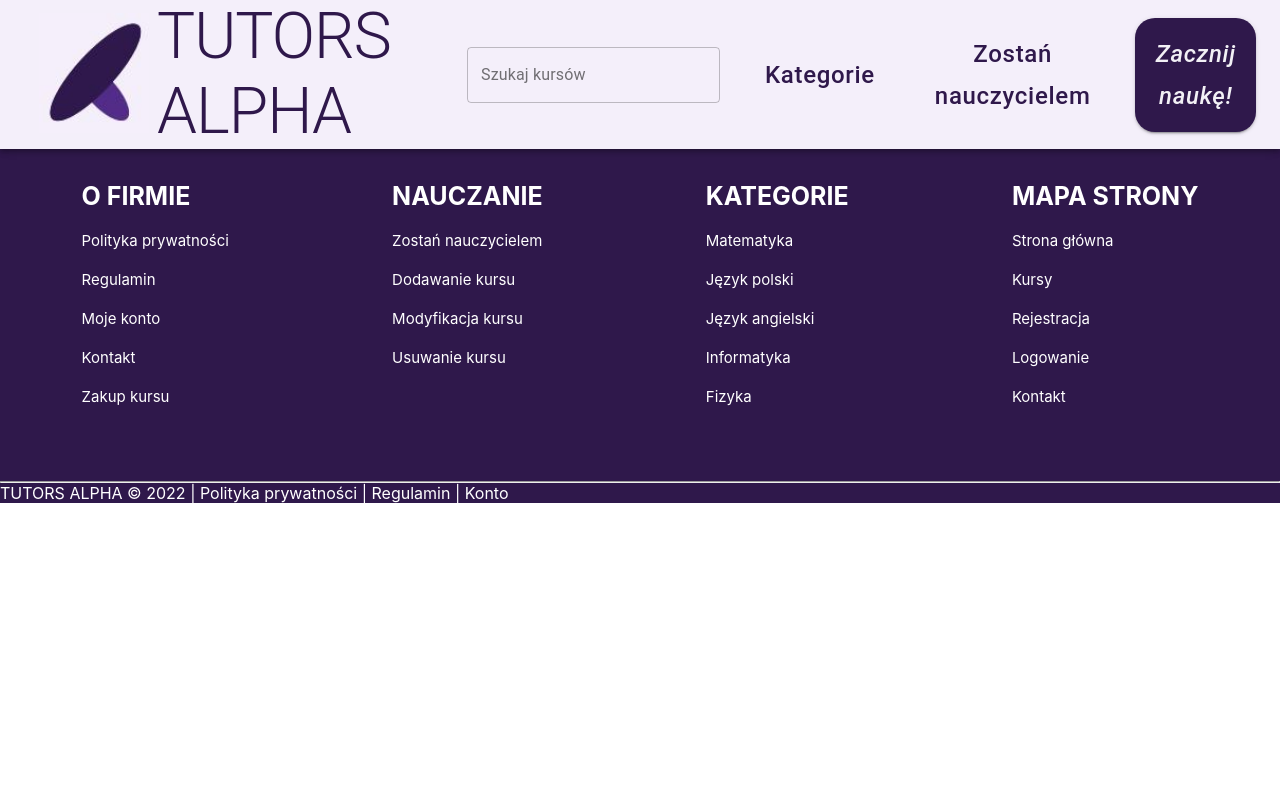
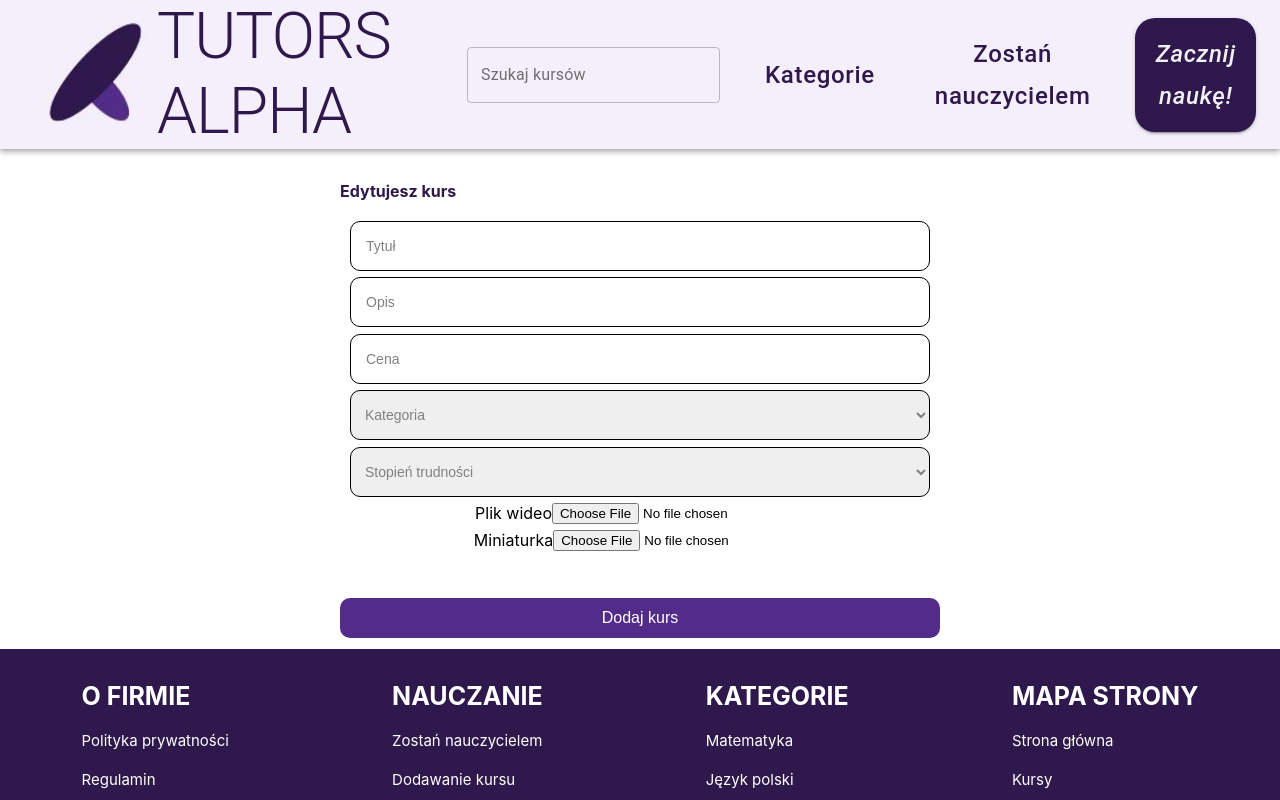
Before and after one commit to pascalbertin/serwis-z-tresciami-dydaktycznymi, a React (Create React App) app in the folder client/: page /editcourse in a window 1280 px wide. Shown: the top 800 px of the page. Built offline with nearby package versions, Linux system fonts and the light colour scheme.

Commit message:
Frontend/edit and delete courses (#44)
* [frontend] delete and patch course

patching not working yet

* fixes on patch

```diff
--- a/client/src/App.js
+++ b/client/src/App.js
@@ -13,6 +13,8 @@ import Admin from './pages/adminPage/Admin';
 import Logout from './pages/logoutPage/Logout';
 import AllCourses from './pages/allCoursesWithFilter/AllCourses';
 import Profile from './pages/profilePage/Profile';
+import EditCourse from './pages/editCoursePage/EditCourse';
+import DeleteCourse from './pages/deleteCourse/deleteCourse';
 // import {AuthProvider} from './contexts/AuthProvider'
 
 function App() {
@@ -32,6 +34,8 @@ function App() {
                 <Route path="/profile" element={ <Profile /> } />
                 <Route path="/addcourse" element={ <AddCourse />} />
                 <Route path="/course" element={ <Course />} />
+                <Route path="/editcourse" element={ <EditCourse /> } />
+                <Route path="/deletecourse" element={ <DeleteCourse />} />
                 <Route path="/video" element={ <VideoCourse />} />
                 <Route exact path="/courses" element={ <AllCourses />} />
               </Routes>
--- /dev/null
+++ b/client/src/components/editCourse/editCourseForm.js
@@ -0,0 +1,79 @@
+import React from 'react';
+import editCourseHandler from './editCourseHandler'
+import EditCourseValidator from '../../validators/editCourseValidator';
+import '../registerForm/Form.css';
+
+
+const EditCourseForm = ({submitForm}) => {
+    const username = localStorage.getItem('username')
+    const title = localStorage.getItem('title')
+
+    const {updateHandler, values, submitHandler, errors} = editCourseHandler(submitForm, EditCourseValidator);
+
+    return (
+      <div className="form-container">
+          <form className="form" method="post" onSubmit={submitHandler}>
+              <h1>Edytujesz kurs {title}</h1>
+              <div className="form-container-inputs">
+                  <label htmlFor="title" className="form-label"></label>
+                  <input id="title" type="text" name="title" className="form-input" placeholder="Tytuł" value={values.title} onChange={updateHandler}/>
+                  {errors.title && <p>{errors.title}</p>}
+              </div>
+
+              <div className="form-container-inputs">
+                  <label htmlFor="description" className="form-label"></label>
+                  <input id="description" type="text" name="description" className="form-input" placeholder="Opis" value={values.description} onChange={updateHandler}/>
+                  {errors.description && <p>{errors.description}</p>}
+              </div>
+
+              <div className="form-container-inputs">
+                  <label htmlFor="price" className="form-label"></label>
+                  <input id="price" type="text" name="price" className="form-input" placeholder="Cena" value={values.price} onChange={updateHandler}/>
+                  {errors.price && <p>{errors.price}</p>}
+              </div>
+
+              <div className="form-container-inputs">
+                  <label htmlFor="subject" className="form-label"></label>
+                  <select id="subject" name="subject" className="form-input select-input" value={values.category} onChange={updateHandler}>
+                    <option disabled selected="selected" className="default">Kategoria</option>
+                    <option value="Matematyka">Matematyka</option>
+                    <option value="test2">Test2</option>
+                    <option value="test3">Test3</option>
+                    <option value="test4">Test4</option>
+                  </select>
+                  {errors.subject && <p>{errors.subject}</p>}
+              </div>
+
+              <div className="form-container-inputs">
+                  <label htmlFor="level" className="form-label"></label>
+                  <select id="level" name="level" className="form-input select-input" value={values.difficulty} onChange={updateHandler}>
+                    <option disabled selected="selected" className="default">Stopień trudności</option>
+                    <option value="1">1</option>
+                    <option value="2">2</option>
+                    <option value="3">3</option>
+                    <option value="4">4</option>
+                  </select>
+                  {errors.level && <p>{errors.level}</p>}
+              </div>
+
+              <div className="form-container-inputs">
+              Plik wideo
+                  <input id="video" type="file" name="video" className="file-form-input" value={values.video} onChange={updateHandler}/>
+                  <label htmlFor="video" className="form-label"></label>
+                  {errors.video && <p>{errors.video}</p>}
+              </div>
+
+              <div className="form-container-inputs">
+              Miniaturka
+                  <input id="thumbnail" type="file" name="thumbnail" className="file-form-input" value={values.thumbnail} onChange={updateHandler}/>
+                  <label htmlFor="thumbnail" className="form-label"></label>
+                  {errors.thumbnail && <p>{errors.thumbnail}</p>}
+              </div>
+
+              <button className="form-button" type="submit">Dodaj kurs</button>
+          </form>
+      </div>
+    );
+  }
+
+  export default EditCourseForm;
--- /dev/null
+++ b/client/src/components/editCourse/editCourseHandler.js
@@ -0,0 +1,42 @@
+import { useState, useEffect } from 'react';
+import EditCourseValidator from '../../validators/editCourseValidator'
+
+const EditCourseHandler = callback => {
+    const [values, setValues] = useState({
+        title: '',
+        description: '',
+        price: '',
+        author: localStorage.getItem('username'),
+        subject: '',
+        level: '',
+        video: '',
+        thumbnail: ''
+    })
+    const [isPositive, setIsPositive] = useState(false);
+
+    const [errors, setErrors] = useState({})
+
+    const updateHandler = event => {
+        setValues({
+            ...values,
+            [event.target.name]: event.target.value
+        })
+    }
+
+    const submitHandler = event => {
+        event.preventDefault();
+
+        setErrors(EditCourseValidator(values))
+        setIsPositive(true)
+    }
+
+    useEffect(() => {
+        if(Object.keys(errors).length === 0 && isPositive) {
+            callback(true, values)
+        }
+    })
+
+    return {updateHandler, values, submitHandler, errors}
+}
+
+export default EditCourseHandler;
--- /dev/null
+++ b/client/src/components/editCourse/editCourseResponse.js
@@ -0,0 +1,13 @@
+import React from 'react'
+
+const EditCourseResponse = ({values}) => {
+  return (
+    <div className="form-container">
+      <h1>
+        Dodano kurs
+      </h1>
+    </div>
+  )
+}
+
+export default EditCourseResponse;
--- a/client/src/config/axios.js
+++ b/client/src/config/axios.js
@@ -1,5 +1,5 @@
 import axios from 'axios';
-const BASE_URL = 'https://serwis-z-tresciami.herokuapp.com';
+const BASE_URL = 'https://serwis-z-tresciami.herokuapp.com/';
 
 export default axios.create({
     baseURL: BASE_URL
--- a/client/src/pages/coursePage/Course.js
+++ b/client/src/pages/coursePage/Course.js
@@ -55,10 +55,14 @@ function Course(){
             <h3 className='main-course-text'>Cena kursu: {value.price} zł</h3>
             </div>
             <div className='row first-row'>
+            <Link to={`/editcourse?id=${value._id}`} style={{ textDecoration: 'none' }}>
             <button className='form-button' type="submit"> Edytuj kurs</button>
+            </Link>
           </div>
           <div className='row second-row'>
+          <Link to={`/deletecourse?id=${value._id}`} style={{ textDecoration: 'none' }}>
             <button className='form-button' type="submit"> Usuń kurs</button>
+            </Link>
           </div>
         </div>)
          : (<div>
--- /dev/null
+++ b/client/src/pages/deleteCourse/deleteCourse.js
@@ -0,0 +1,41 @@
+import React, { useEffect } from "react";
+import axios from '../../config/axios';
+import {useNavigate, useLocation} from 'react-router-dom';
+
+// import useAxios from '../../hooks/useAxios'
+// import useAuth from '../../hooks/useAuth'
+
+const DeleteCourse = () => {
+    const navigate = useNavigate();
+    const location = useLocation();
+    const idParam = window.location.search;
+    const id = idParam.substring(4);
+
+    useEffect(() => {
+
+       const deleteCourse = async () => {
+           try {
+                const response = await axios.delete('/api/course/manageCourseById',{
+                   headers: {
+                        'Content-Type': 'application/json'},
+                        data: {
+                            id: id
+                        }
+                   });
+                navigate(0);
+                navigate('/profile', {state: { from: location}, replace: true})
+           } catch (err) {
+               console.log(err);
+           }
+       }
+
+       deleteCourse();
+    }, [])
+
+    return (
+        <div>
+        </div>
+    )
+}
+
+export default DeleteCourse;
--- /dev/null
+++ b/client/src/pages/editCoursePage/EditCourse.js
@@ -0,0 +1,37 @@
+import React, { useState } from 'react';
+import EditCourseForm from '../../components/editCourse/editCourseForm'
+import EditCourseResponse from '../../components/editCourse/editCourseResponse'
+import axios from '../../config/axios'
+
+const EditCourse = () => {
+  const idParam = window.location.search;
+  const id = idParam.substring(4);
+
+  const [isSubmitted, setIsSubmitted] = useState(false)
+  const [values, setValues] = useState({})
+
+  async function submitForm(isValid, values){
+    if (isValid){
+      setIsSubmitted(true);
+      setValues(values);
+      const response = await axios.patch('/api/course/manageCourseById',
+      {id: id, ...values},
+      {
+        headers: {
+             'Content-Type': 'application/json'},
+        });
+
+    }else{
+      setIsSubmitted(false);
+      setValues({});
+    }
+
+  }
+  return (
+    <div>
+        {!isSubmitted ? <EditCourseForm submitForm={submitForm} /> : <EditCourseResponse values={values} />}
+    </div>
+  )
+}
+
+export default EditCourse;
--- a/client/src/pages/loginPage/Login.js
+++ b/client/src/pages/loginPage/Login.js
@@ -2,9 +2,12 @@ import React, {useState} from 'react'
 import LoginForm from '../../components/login/LoginForm'
 import LoginResponse from '../../components/login/LoginResponse'
 import axios from '../../config/axios'
+import {useNavigate, useLocation} from 'react-router-dom'
 
 const Login = () => {
   // const { auth, setAuth } = useAuth();
+  const navigate = useNavigate();
+  const location = useLocation();
   const [isSubmitted, setIsSubmitted] = useState(false)
   const [success, setSuccess] = useState(false)
   const [error, setError] = useState('')
@@ -23,7 +26,9 @@ const Login = () => {
         {
           console.log(response.data)
           setSuccess(true)
-          setError('Zalogowano poprawnie!')
+          navigate(0);
+          navigate('/profile', {state: { from: location}, replace: true})
+          // setError('Zalogowano poprawnie!')
         }
         const accessToken = response?.data?.accessToken
         const roles = response?.data?.roles
--- a/client/src/pages/profilePage/Profile.js
+++ b/client/src/pages/profilePage/Profile.js
@@ -33,7 +33,7 @@ const Profile = () => {
 
 
   return (
-    <div className="profile-container">
+    courses ?  <div className="profile-container">
       <div className="profile-top-container">
         <h2>Witaj {username}!</h2>
         <a href="/addCourse"><button className="form-button profile-button">Dodaj kurs</button></a>
@@ -56,7 +56,6 @@ const Profile = () => {
               </li>)}
             </ul>
           ) : <p className='empty-courses'>
-              Nie posiadasz żadnych kursów
             </p>
         }
         </div>
@@ -64,6 +63,7 @@ const Profile = () => {
     </div>
     </div>
     </div>
+    : <div></div>
   )
 }
 
--- /dev/null
+++ b/client/src/validators/editCourseValidator.js
@@ -0,0 +1,33 @@
+export default function EditCourseValidator(values){
+    let errors = {};
+
+    if(!values.title.trim()){
+        errors.title = "Pole nie może być puste"
+    }
+
+    if(!values.description.trim()){
+        errors.description = "Pole nie może być puste"
+    }
+
+    if(!values.price.trim()){
+        errors.price = "Pole nie może być puste"
+    }
+
+    if(!values.subject){
+        errors.subject = "Wybierz kategorię"
+    }
+
+    if(!values.level){
+        errors.level = "Wybierz stopień trudności"
+    }
+
+    if(!values.video){
+        errors.video = "Plik wideo jest wymagany"
+    }
+
+    if(!values.thumbnail){
+        errors.thumbnail = "Miniaturka jest wymagana"
+    }
+
+    return errors;
+}
```
Also changed, not shown: client/src/components/test.txt (deleted).
